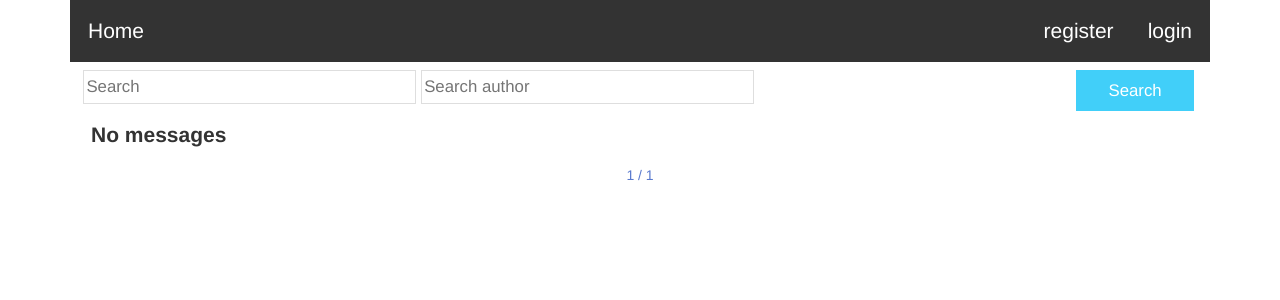
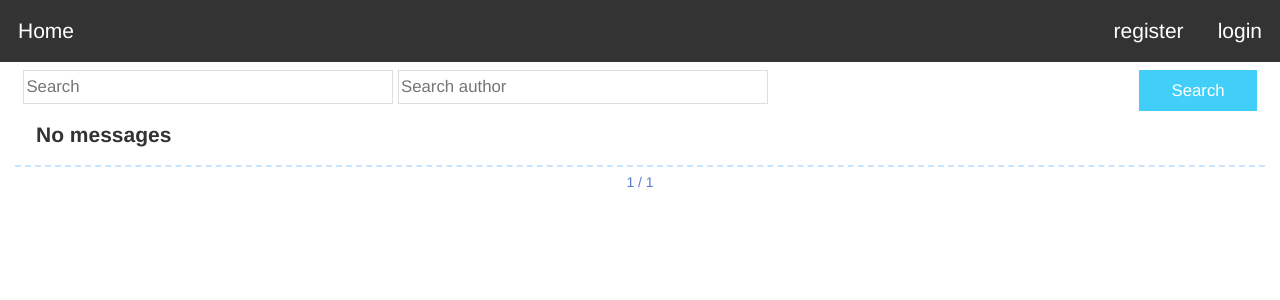
Before and after one commit to atiratree/message-board, a Django app: page / in a window 1280 px wide. Shown: the top 300 px of the page. Run offline with Django 3.2, Linux system fonts and the light colour scheme; data that the repository does not hold is empty; some libraries are stand-ins or nearby versions.

Commit message:
more useless css

```diff
--- a/board/static/style.css
+++ b/board/static/style.css
@@ -45,13 +45,12 @@ li.navbar a:hover {
 	border-color: #C9E4FF;
 	border-width: 1px;
 	border-style: solid;
+	border-radius: 4px;
 	margin-bottom: 5px;
 }
 .formcontainer {
-	padding-right: 8px;
-	padding-left: 5px;
 	overflow: hidden;
-	margin: 0.5em;
+	padding: 0.5em;
 	font-size: 1.2em;
 }
 
@@ -109,11 +108,11 @@ li.navbar a:hover {
 }
 
 .btn_delete {
+	background-color: #f0f0f0;
 	margin-bottom:0.5em;
 	border: none;
 	font-size: 1em;
 	color: red;
-	margin-right: 0.2em;
 }
 
 .btn_delete:hover {
@@ -143,11 +142,18 @@ li.navbar a:hover {
 	padding-right: 2em;
 }
 
+.upper-border {
+	border-style: dashed;
+	border-width: 2px 0px 0px 0px;
+	border-color: #C9E4FF;
+}
+
 .paginator {
 	width: 100%;
 	height: 1.3em;
-	padding-right: 1em;
-	padding-left: 1em;
+	padding-right: 0.5em;
+	padding-left: 0.5em;
+	padding-top: 0.4em;
 	text-align: center;
 	color: #5a7ace;
 	display: inline-block;
--- a/board/templates/board/base.html
+++ b/board/templates/board/base.html
@@ -3,12 +3,12 @@
 <html>
     <head>
         <title>Message Board</title>
+		<meta name="viewport" content="width=device-width, initial-scale=1">
 		<link rel="stylesheet" type="text/css" href="{% static 'style.css' %}" />
 		<link rel="stylesheet" href="https://maxcdn.bootstrapcdn.com/bootstrap/3.3.6/css/bootstrap.min.css" integrity="sha384-1q8mTJOASx8j1Au+a5WDVnPi2lkFfwwEAa8hDDdjZlpLegxhjVME1fgjWPGmkzs7" crossorigin="anonymous">
 	</head>
 
     <body>
-		<div class="container" >
 		<ul class="navbar">
 			<li class="navbar"><a href="{% url 'board:index'%}">Home</a></li>
 			{% if auth %}
@@ -18,6 +18,8 @@
 			<li class="navbar right"><a href="{% url 'board:register'%}">register</a></li>
 			{% endif %}
 		</ul>
+		<div class="container-fluid">
+
 		{% if errorMsg %}
 			<p class="error">{{errorMsg}}</p>
 		{% endif %}
--- a/board/templates/board/index.html
+++ b/board/templates/board/index.html
@@ -17,10 +17,12 @@
 				<span class="right date">
 				<form action="{% url 'board:delete' message.id %}" method="post">
 				{% csrf_token %}
+				<strong>{{ message.author }}</strong> @ {{message.date}}</span>
 				{% if message.author == user %}
 					<input type="submit" value="x" class="btn_delete"/>
 				{% endif %}
-				<strong>{{ message.author }}</strong> @ {{message.date}}</span></form></li>
+				</form>
+				</li>
 			<li class="msgcontent">{{message.content}}</li>
 		</div>
 	{% endfor %}
@@ -29,7 +31,19 @@
      <p class="no-messages"><label>No messages <label></p>
 {% endif %}
 </div>
-<div class="paginator">
+
+{% if auth %}
+<div class="formcontainer">
+	<form  action="{% url 'board:index'%}?search=false" method="post">
+		{% csrf_token %}
+		{{ form }}
+		<span class="submit-message">
+			<input type="submit" value="Post" class="btn_submit right" style="margin-top:0.5em"/>
+		</span>
+	</form>
+</div>
+{% endif %}
+<div class="paginator upper-border">
 	{% if messages.has_previous %}
 	<span class="left">
 		<a href="?page={{ messages.previous_page_number }}">< previous page</a>
@@ -45,15 +59,4 @@
 	</span>
 
 </div>
-{% if auth %}
-<div class="formcontainer">
-	<form  action="{% url 'board:index'%}?search=false" method="post">
-		{% csrf_token %}
-		{{ form }}
-		<span class="submit-message">
-			<input type="submit" value="Post" class="btn_submit right" style="margin-top:0.5em"/>
-		</span>
-	</form>
-</div>
-{% endif %}
 {% endblock content %}
```
Lines whose indentation alone changed are shown as unchanged.
